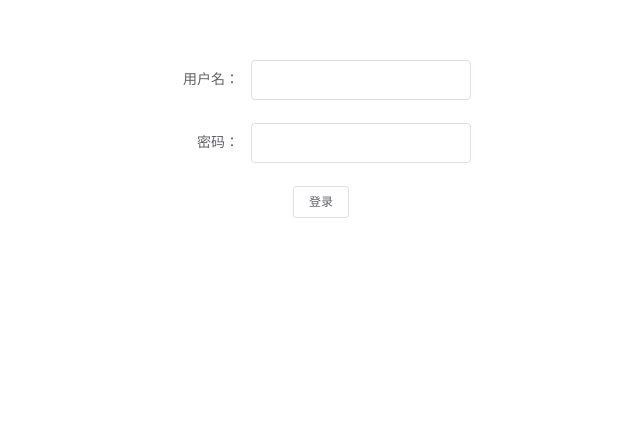
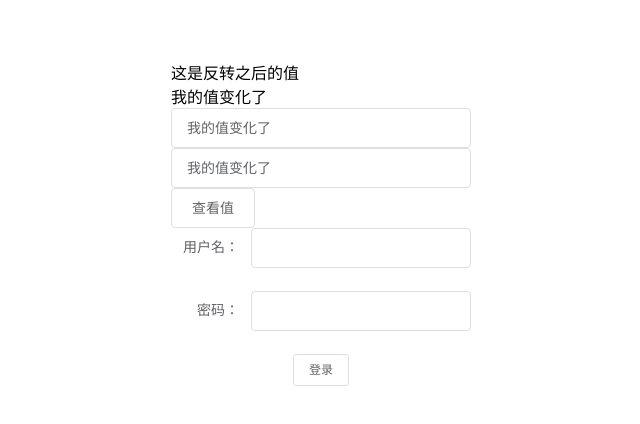
Before and after one commit to WJX2001/vue_-, a Vue app: page / in a window 1280 px wide. Shown: the part 130-554 px from the top of the page, without its empty margins (637-1277 px from the left). Built offline with nearby package versions, Linux system fonts and the light colour scheme.

Commit message:
props数据流

```diff
--- a/src/App.vue
+++ b/src/App.vue
@@ -6,9 +6,11 @@
         loop></video>
     </div>
     <div class="container">
+      <!-- <ChildComp></ChildComp> -->
       <div class="desc"></div>
       <div class="login">
         <div class="login-wrapper">
+          <child-comp v-if="isShowChild" :info="pInfo"></child-comp>
           <el-form :model="form" label-width="80px">
             <el-form-item label="用户名：">
               <el-input v-model="form.name"></el-input>
@@ -27,7 +29,13 @@
 </template>
 
 <script>
+// 引入
+import ChildComp from './components/ChildComp.vue';
 export default {
+  // components
+  components: {
+    ChildComp,
+  },
   // 预定义属性
   name: 'App',
   // 组件当中所有的响应式数据
@@ -35,8 +43,10 @@
     return {
       form: {
         name: '',
-        passwd: ''
+        passwd: '',
       },
+      isShowChild: true,
+      pInfo: '这是用来设置默认的input框的值'
     }
   },
   // 方法
@@ -70,9 +80,15 @@
   mounted() {
     // 当 当前组件 被挂载时，出发执行
     setTimeout(() => {
-      this.isShow = false,
-        this.isHighLight = true
+      this.isShow = false;
+      this.isHighLight = true;
     }, 3000)
+    // setInterval(() => {
+    //   this.isShowChild = !this.isShowChild;
+    // }, 3000)
+    setTimeout(() => {
+      this.pInfo = '我的值变化了'
+    }, 5000)
   },
 }
 </script>
@@ -86,6 +102,7 @@
 body {
   margin: 0;
   padding: 0;
+  overflow-y: hidden;
 }
 .container {
   display: flex;
--- a/src/components/ChildComp.vue
+++ b/src/components/ChildComp.vue
@@ -1,10 +1,111 @@
 <template>
-  <div></div>
+  <div>
+    <!-- <el-input v-model="message"></el-input>
+    <el-input v-model="name"></el-input> -->
+    <div>这是反转之后的值{{ reverseMsg }}</div>
+    <!-- 如果info 为空，就展示当前父组件没有传递数据，不为空，正常展示-->
+    <div>{{ info || '当前父组件没有传数据给我'}}</div>
+    <!-- <div v-if="info">{{ info }}</div>
+    <div v-else>父组件当前没有给我传数据</div> -->
+
+    <!-- <div>{{ wrapperInfo }}</div> -->
+    <el-input v-model="localInfo"></el-input>
+    <el-input v-model="localCompute"></el-input>
+    <el-button @click="monitor">查看值</el-button>
+  </div>
 </template>
 
 <script>
 export default {
-    name: 'ChildComp'
+  name: "ChildComp",
+  props: {
+    info:String,
+  },
+
+  // 生命周期函数
+  // 1.组件实例被创建之初
+  beforeCreate() {
+    console.log("beforeCreate");
+  },
+  // 2.组件实例已经完全创建
+  created() {},
+  // 3.组件挂载之前
+  beforeMount() {},
+  // 4.组件挂载到实例上之后
+  mounted() {
+    window.addEventListener("click", this.handleEvent);
+  },
+  // 5.组件数据发生变化，更新之前
+  beforeUpdate() {},
+  // 6.组件数据更新之后
+  updated() {},
+  // 7.组件实例销毁之前
+  beforeDestroy() {},
+
+  // 8.组件实例销毁之后
+  destroyed() {
+    // 取消事件订阅
+    console.log("destroyed");
+    window.removeEventListener("click", this.handleEvent);
+  },
+
+  data: function () {
+    return {
+      message: "",
+      name: '',
+      localInfo:'',
+      localComputeRealValue: ''
+    };
+  },
+
+  methods: {
+    handleEvent() {
+      console.log("hahaha");
+    },
+    monitor() {
+      console.log(this.localCompute,this.localComputeRealValue)
+    }
+  },
+
+  // 计算属性
+  computed: {
+    reverseMsg: function () {
+      return this.message.split("").reverse().join("");
+    },
+    wrapperInfo: function() {
+      this.info? this.info: '当前父组件没有给我传值'
+    },
+    // 做一个数据代理
+    localCompute: {
+      get: function() {
+        return this.localComputeRealValue || this.info
+      },
+      set: function(v) {
+        this.localComputeRealValue = v
+      }
+    }
+  },
+
+  watch: {
+    name: function(newValue,oldValue){
+        console.log(newValue,oldValue)
+    },
+    message: {
+        handler: function(newValue,oldValue){
+            console.log(newValue,oldValue)
+        },
+        immediate:true
+    },
+    info: {
+            handler: function (newValue, oldValue) {
+                console.log('info', newValue, oldValue)
+                this.localInfo = newValue
+            },
+            immediate: true
+        }
+
+
+  }
 };
 </script>
 
```
Also changed, not shown: test/test.js (+4 -0 lines).
